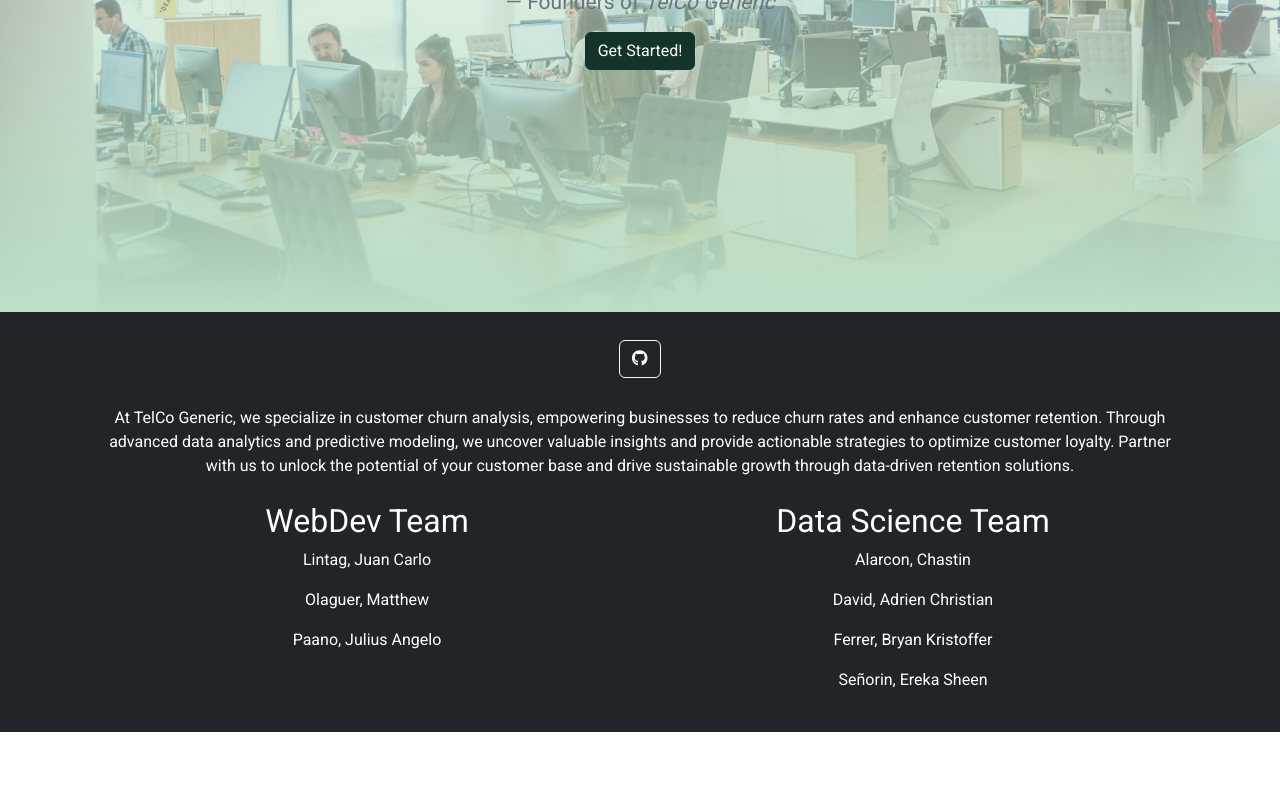
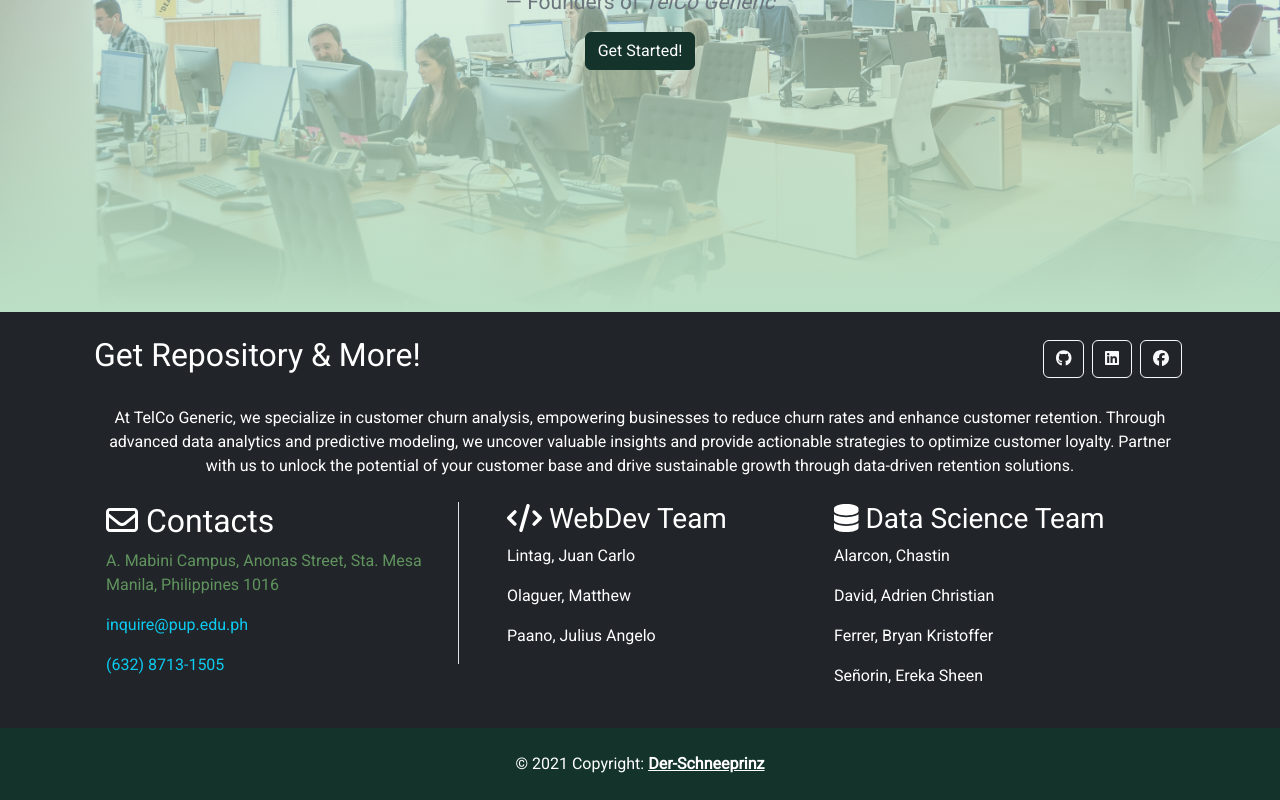
Before and after one commit to Messerschmidts101/Churn-Prediction-V1, a React (Create React App) app in the folder client/: page / in a window 1280 px wide. Shown: the part 478-1278 px from the top of the page. Before the commit the page ends 1210 px from the top, so only its background shows below. Built offline with nearby package versions, Linux system fonts and the light colour scheme.

Commit message:
improved ui

```diff
--- a/client/src/CSS/main.css
+++ b/client/src/CSS/main.css
@@ -54,3 +54,12 @@ strong {
 .bg-image::before {
     backdrop-filter: blur(10px);
 }
+
+.mail {
+    color: inherit;
+    text-decoration: none;
+}
+
+.mail:hover {
+    text-decoration: underline;
+}
--- a/client/src/Components/Footer.js
+++ b/client/src/Components/Footer.js
@@ -1,19 +1,33 @@
 import React from 'react'
 import Header2 from './Header2'
 import { FontAwesomeIcon } from '@fortawesome/react-fontawesome'
-import { faGithub } from '@fortawesome/free-brands-svg-icons'
+import { faGithub, faLinkedin, faFacebook  } from '@fortawesome/free-brands-svg-icons'
+import { faEnvelope } from '@fortawesome/free-regular-svg-icons'
+import { faCode, faDatabase } from '@fortawesome/free-solid-svg-icons'
 import { Link } from 'react-router-dom'
+import Header3 from './Header3'
 
 function Footer() {
     return (
-        <footer className='bg-dark text-center text-white mt-auto'>
-            <div className='container p-4'>
-                <section className='mb-4'>
-                    <Link to="https://github.com/Messerschmidts101/Churn-Prediction-V1" className="btn btn-outline-light btn-floating m-1">
-                        <FontAwesomeIcon icon={faGithub} />
-                    </Link>
+        <footer className='bg-dark text-white mt-auto'>
+            <div className='container p-4 h-100'>
+                <section className='d-flex justify-content-around mb-4'>
+                        <div className='' style={{margin: "0 auto 0 0"}}>
+                            <Header2 className=''>Get Repository & More!</Header2>
+                        </div>
+                        <div className='' style={{margin: "auto 0 0 0"}}>
+                            <Link to="https://github.com/Messerschmidts101/Churn-Prediction-V1" className="btn btn-outline-light btn-floating m-1">
+                                <FontAwesomeIcon icon={faGithub} />
+                            </Link>
+                            <Link to="https://www.linkedin.com/in/matthew-olaguer-683885245/" className="btn btn-outline-light btn-floating m-1">
+                                <FontAwesomeIcon icon={faLinkedin} />
+                            </Link>
+                            <Link to="https://www.facebook.com/Flint.Oldfield/" className="btn btn-outline-light btn-floating m-1">
+                                <FontAwesomeIcon icon={faFacebook} />
+                            </Link>
+                    </div>
                 </section>
-                <section className='mb-4'>
+                <section className='mb-4 text-center'>
                     <p>
                         At TelCo Generic, we specialize in customer churn analysis, empowering businesses to reduce churn rates and enhance customer retention. Through advanced data analytics and predictive modeling, we uncover valuable insights and provide actionable strategies to optimize customer loyalty. Partner with us to unlock the potential of your customer base and drive sustainable growth through data-driven retention solutions.
                     </p>
@@ -22,23 +36,30 @@ function Footer() {
                     <div className='row'>
                         <div className='col'>
                             <Header2>
-                                WebDev Team
+                                <FontAwesomeIcon icon={faEnvelope} /> Contacts
                             </Header2>
-                            <p>Lintag, Juan Carlo</p>
-                            <p>Olaguer, Matthew</p>
-                            <p>Paano, Julius Angelo</p>
+                            <p className='asparagus'>A. Mabini Campus, Anonas Street, Sta. Mesa Manila, Philippines 1016</p>
+                            <p className='text-info'><a className='mail' href='mailto:inquire@pup.edu.ph'>inquire@pup.edu.ph</a></p>
+                            <p className='text-info'><a className='mail' href='tel:(632)8713-1505'>(632) 8713-1505</a></p>
                         </div>
-                        <div className='col'>
-                            <Header2>
-                                Data Science Team
-                            </Header2>
-                            <p>Alarcon, Chastin</p>
-                            <p>David, Adrien Christian</p>
-                            <p>Ferrer, Bryan Kristoffer</p>
-                            <p>Señorin, Ereka Sheen</p>
+                        <div className='col-md-4 col-sm-9 border-start ps-5'>
+                            <Header3><FontAwesomeIcon icon={faCode} /> WebDev Team</Header3>
+                            <p><a className='mail' href='mailto:jcglintag@iskolarngbayan.pup.edu.ph'>Lintag, Juan Carlo</a></p>
+                            <p><a className='mail' href='mailto:mcolaguer@iskolarngbayan.pup.edu.ph'>Olaguer, Matthew</a></p>
+                            <p><a className='mail' href='mailto:jaapaano@iskolarngbayan.pup.edu.ph'>Paano, Julius Angelo</a></p>
+                        </div>
+                        <div className='col-md-4 col-sm-9'>
+                            <Header3><FontAwesomeIcon icon={faDatabase} /> Data Science Team </Header3>
+                            <p><a className='mail' href='mailto:caalarcon@iskolarngbayan.pup.edu.ph'>Alarcon, Chastin</a></p>
+                            <p><a className='mail' href='mailto:acddavid@iskolarngbayan.pup.edu.ph'>David, Adrien Christian</a></p>
+                            <p><a className='mail' href='bkmferrer@iskolarngbayan.pup.edu.ph'>Ferrer, Bryan Kristoffer</a></p>
+                            <p><a className='mail' href='mailto:esssenorin@iskolarngbayan.pup.edu.ph'>Señorin, Ereka Sheen</a></p>
                         </div>
                     </div>
                 </section>
+            </div>
+            <div className='bg-dark-green text-center p-4'>
+                © 2021 Copyright: <a className='text-reset fw-bold' href='der-schneeprinz.github.io'>Der-Schneeprinz</a>
             </div>
         </footer>
     )
```
